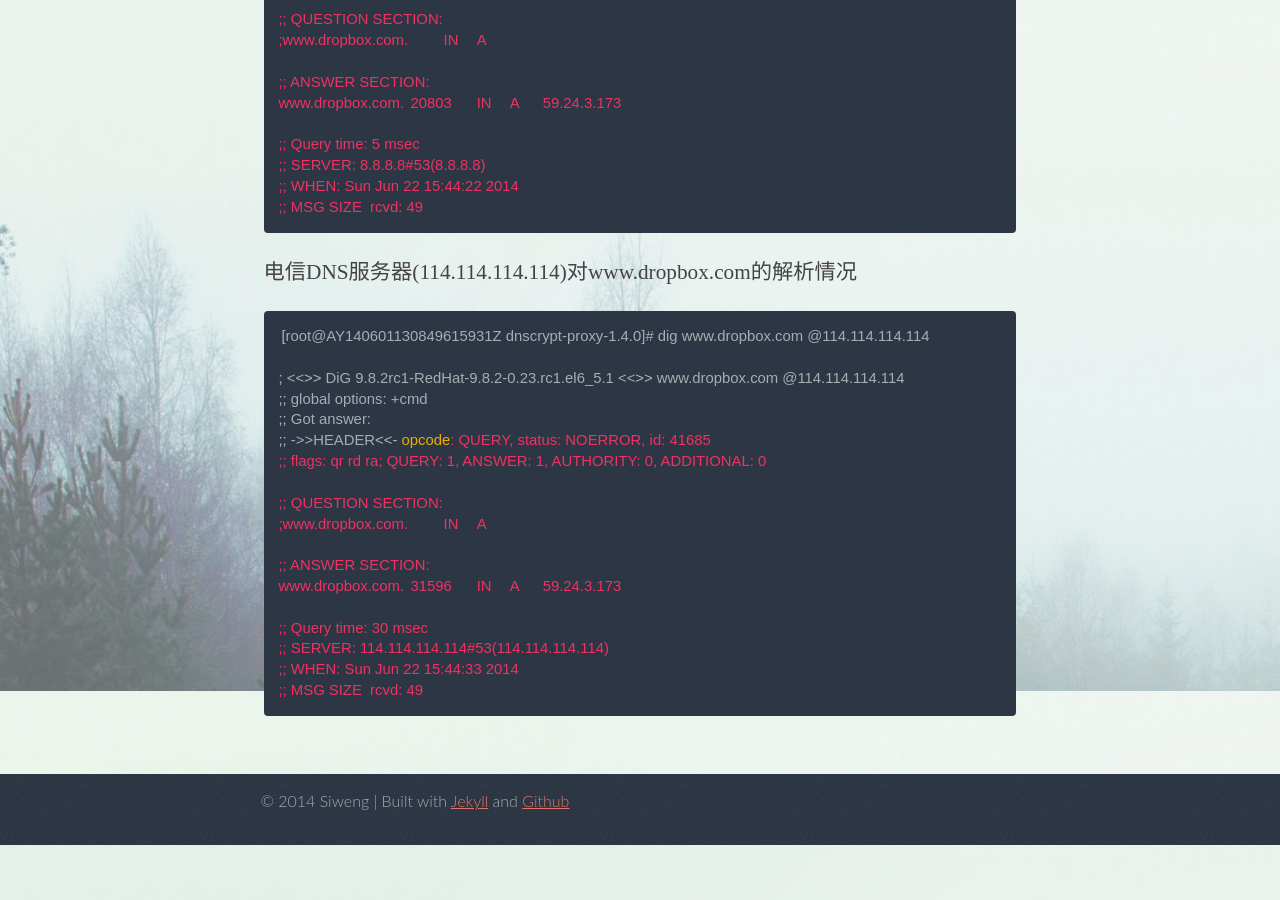
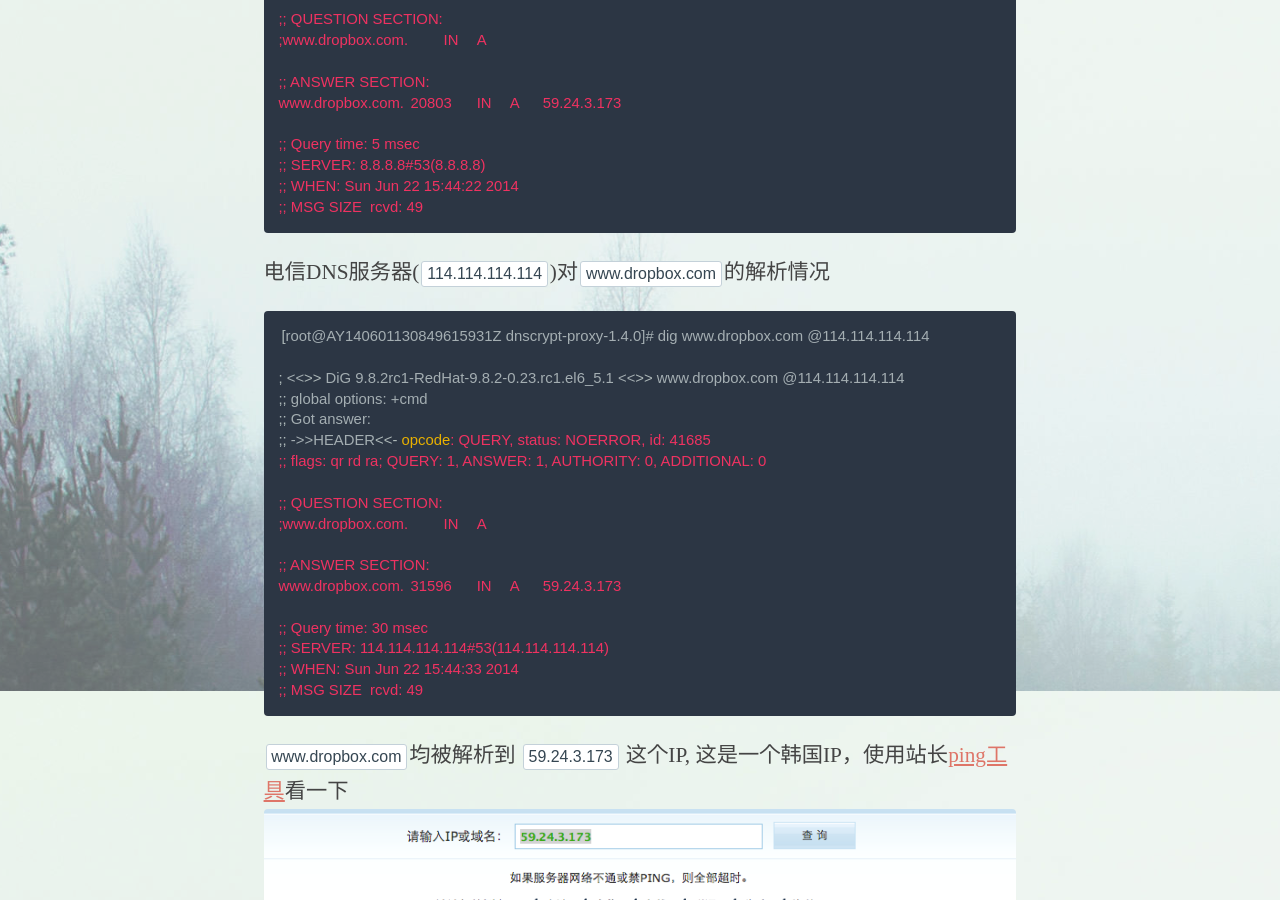
Before and after one commit to siweng/siweng.github.io, a Jekyll site: the page built from _posts/2014-06-22-dnscrypt-proxy.md, in a window 1280 px wide and 900 px high, scrolled down 2009 px. Built offline with Jekyll 4.4.1, drawn with Linux system fonts in a browser that asks for light colours; nearby versions of some CDN libraries; some web fonts are replaced; Markdown is read by kramdown in place of the engine named in the settings; comment, search, counter and statistics services are not loaded; before the commit the page ends 2854 px from its top, so only the background shows below that.

Commit message:
auto commit

```diff
--- a/_posts/2014-06-22-dnscrypt-proxy.md
+++ b/_posts/2014-06-22-dnscrypt-proxy.md
@@ -49,7 +49,7 @@
 ;; MSG SIZE  rcvd: 49
 {% endhighlight %}
 
-电信DNS服务器(114.114.114.114)对www.dropbox.com的解析情况
+电信DNS服务器(`114.114.114.114`)对`www.dropbox.com`的解析情况
 {% highlight bash %}
 [root@AY140601130849615931Z dnscrypt-proxy-1.4.0]# dig www.dropbox.com @114.114.114.114
 
@@ -70,3 +70,6 @@
 ;; WHEN: Sun Jun 22 15:44:33 2014
 ;; MSG SIZE  rcvd: 49
 {% endhighlight %}
+
+`www.dropbox.com`均被解析到 `59.24.3.173` 这个IP, 这是一个韩国IP，使用站长[ping工具](http://ping.chinaz.com/)看一下
+<img src="/images/2014-06-22/ping-ip.png" alt="ping:59.24.3.173" />
```
Also changed, not shown: images/2014-06-22/ping-ip.png (added).
